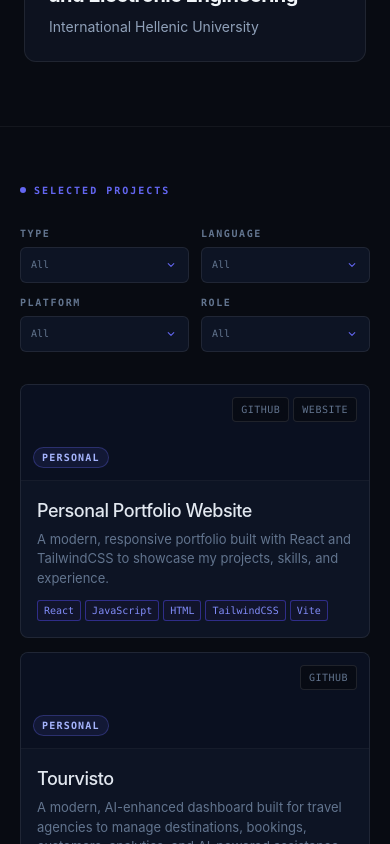
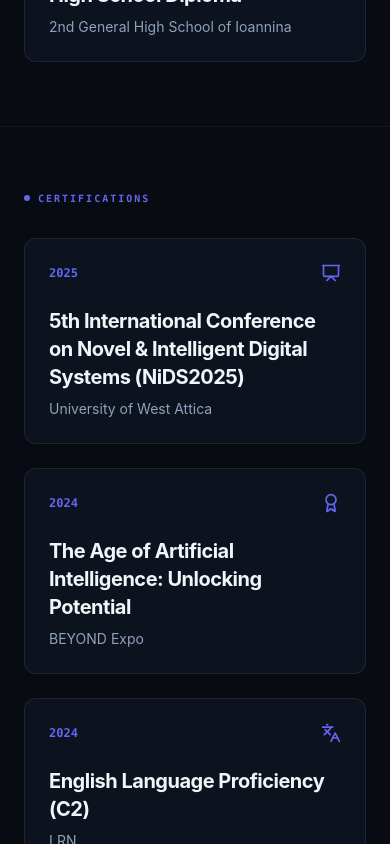
Before and after one commit to alexoiik/alexoiik.github.io, a React (Vite) app: page / in a window 390 px wide. Shown: the part 4100-4944 px from the top of the page. Built offline with nearby package versions, Linux system fonts and the light colour scheme.

Commit message:
feat: added certifications and professional achievements

```diff
--- a/src/App.jsx
+++ b/src/App.jsx
@@ -6,6 +6,7 @@ import Hero from "./sections/Hero";
 import About from "./sections/About";
 import Experience from "./sections/Experience";
 import Education from "./sections/Education";
+import Certifications from "./sections/Certifications";
 import Projects from "./sections/Projects";
 import Contact from "./sections/Contact";
 
@@ -19,6 +20,7 @@ function App() {
         <About />
         <Experience />
         <Education />
+        <Certifications />
         <Projects />
         <Contact />
       </main>
--- /dev/null
+++ b/src/data/certifications.js
@@ -0,0 +1,22 @@
+import { Award, Presentation, Languages } from "lucide-react";
+
+export const certificationsData = [
+    {
+        year: "2025",
+        title: "5th International Conference on Novel & Intelligent Digital Systems (NiDS2025)",
+        issuer: "University of West Attica",
+        icon: Presentation,
+    },
+    {
+        year: "2024",
+        title: "The Age of Artificial Intelligence: Unlocking Potential",
+        issuer: "BEYOND Expo",
+        icon: Award,
+    },
+    {
+        year: "2024",
+        title: "English Language Proficiency (C2)",
+        issuer: "LRN",
+        icon: Languages,
+    },
+];
--- a/src/data/education.js
+++ b/src/data/education.js
@@ -1,16 +1,16 @@
 import { GraduationCap, School } from "lucide-react";
 
 export const educationData = [
+    {
+        year: "2019 - 2025",
+        degree: "Integrated Master, Information and Electronic Engineering",
+        institution: "International Hellenic University",
+        icon: GraduationCap,
+    },
     {
         year: "2016 - 2019",
         degree: "High School Diploma",
         institution: "2nd General High School of Ioannina",
         icon: School,
     },
-    {
-        year: "2019 - 2025",
-        degree: "Integrated Master, Information and Electronic Engineering",
-        institution: "International Hellenic University",
-        icon: GraduationCap,
-    },
 ];
--- a/src/data/navigation.js
+++ b/src/data/navigation.js
@@ -2,6 +2,7 @@ export const navigationLinks = [
     { label: "About", href: "#about" },
     { label: "Experience", href: "#experience" },
     { label: "Education", href: "#education" },
+    { label: "Certifications", href: "#certifications" },
     { label: "Projects", href: "#projects" },
     { label: "Contact", href: "#contact" },
 ];
--- /dev/null
+++ b/src/sections/Certifications.jsx
@@ -0,0 +1,52 @@
+import { certificationsData } from "../data/certifications";
+
+function Certifications() {
+  return (
+    <section
+      id="certifications"
+      className="border-b border-white/5 bg-[#080b12]"
+    >
+      <div className="mx-auto max-w-280 px-6 py-16 sm:py-20">
+        {/* Section Tag */}
+        <div className="mb-8 flex items-center gap-2">
+          <span className="h-1.5 w-1.5 rounded-full bg-[#6366f1]" />
+          <span className="font-mono text-[10px] font-semibold uppercase tracking-[0.2em] text-[#6366f1]">
+            Certifications
+          </span>
+        </div>
+
+        {/* Certifications Cards Grid */}
+        <div className="grid grid-cols-1 gap-6 sm:grid-cols-2 lg:grid-cols-3">
+          {certificationsData.map((item, index) => {
+            const IconComponent = item.icon;
+
+            return (
+              <div
+                key={index}
+                className="relative flex flex-col justify-between rounded-xl border border-white/8 bg-[#0d121f] p-6 transition-colors hover:border-white/20"
+              >
+                {/* Header: Year & Ribbon Icon */}
+                <div className="flex items-center justify-between">
+                  <span className="font-mono text-xs font-semibold text-[#6366f1]">
+                    {item.year}
+                  </span>
+                  <IconComponent className="h-5 w-5 text-[#6366f1]" />
+                </div>
+
+                {/* Body: Title & Issuer */}
+                <div className="mt-6">
+                  <h3 className="text-xl font-bold tracking-tight text-slate-100 sm:text-2xl">
+                    {item.title}
+                  </h3>
+                  <p className="mt-2 text-sm text-slate-400">{item.issuer}</p>
+                </div>
+              </div>
+            );
+          })}
+        </div>
+      </div>
+    </section>
+  );
+}
+
+export default Certifications;
```
